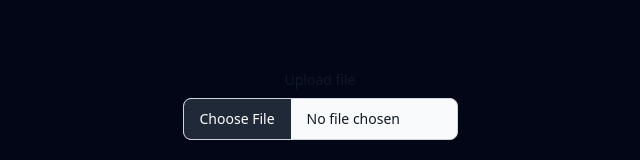
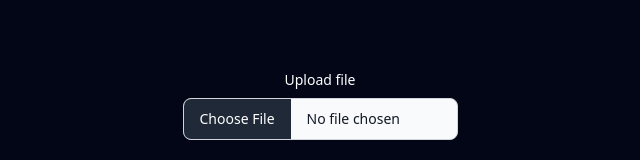
Before and after one commit to Konstantin212/report_readr_fe, a React (Vite) app: page / in a window 1280 px wide. Shown: the part 295-455 px from the top of the page, without its empty margins (320-960 px from the left). Built offline with nearby package versions, Linux system fonts and the light colour scheme.

Commit message:
- fix ui issues

```diff
--- a/src/shared/Form/FileInput.tsx
+++ b/src/shared/Form/FileInput.tsx
@@ -1,7 +1,7 @@
 const FileInput = (props: Omit<React.HTMLAttributes<HTMLInputElement>, 'className' | 'type'>) => {
   return (
     <div>
-      <label className="block mb-2 text-sm font-medium text-gray-900 dark:text-white" htmlFor="file_input">
+      <label className="block mb-2 text-sm font-medium text-white" htmlFor="file_input">
         Upload file
       </label>
       <input
--- a/src/shared/Table/index.tsx
+++ b/src/shared/Table/index.tsx
@@ -29,7 +29,9 @@ const Table = ({ data }: Props) => {
       <TableHeader>
         <TableRow>
           {headers.map((header) => (
-            <TableHead className="capitalize">{header}</TableHead>
+            <TableHead className="capitalize" key={header}>
+              {header}
+            </TableHead>
           ))}
         </TableRow>
       </TableHeader>
```
